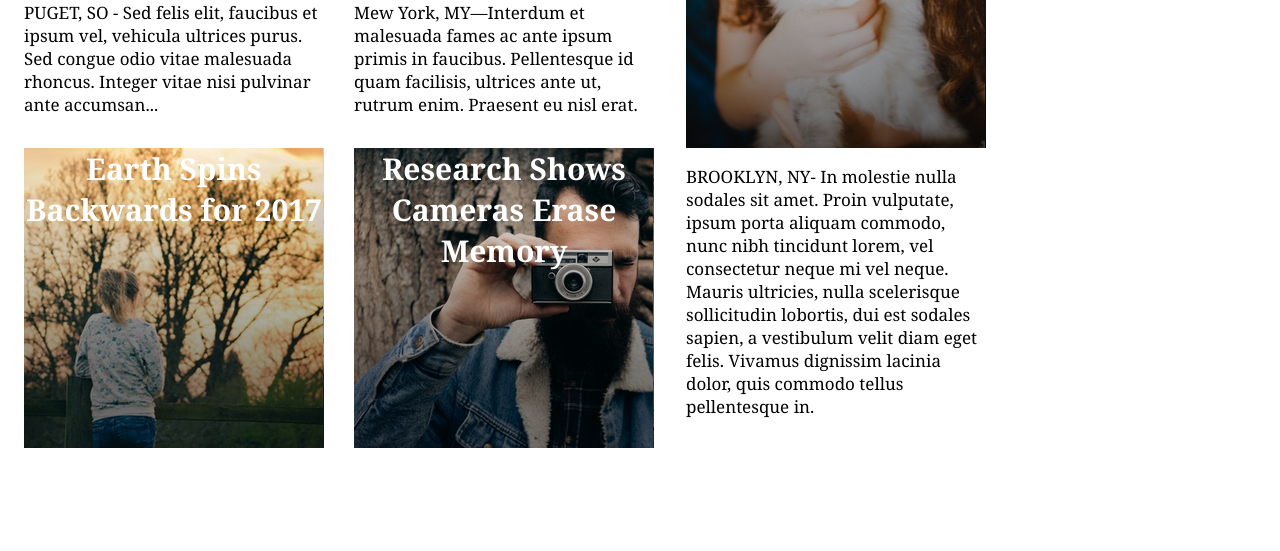
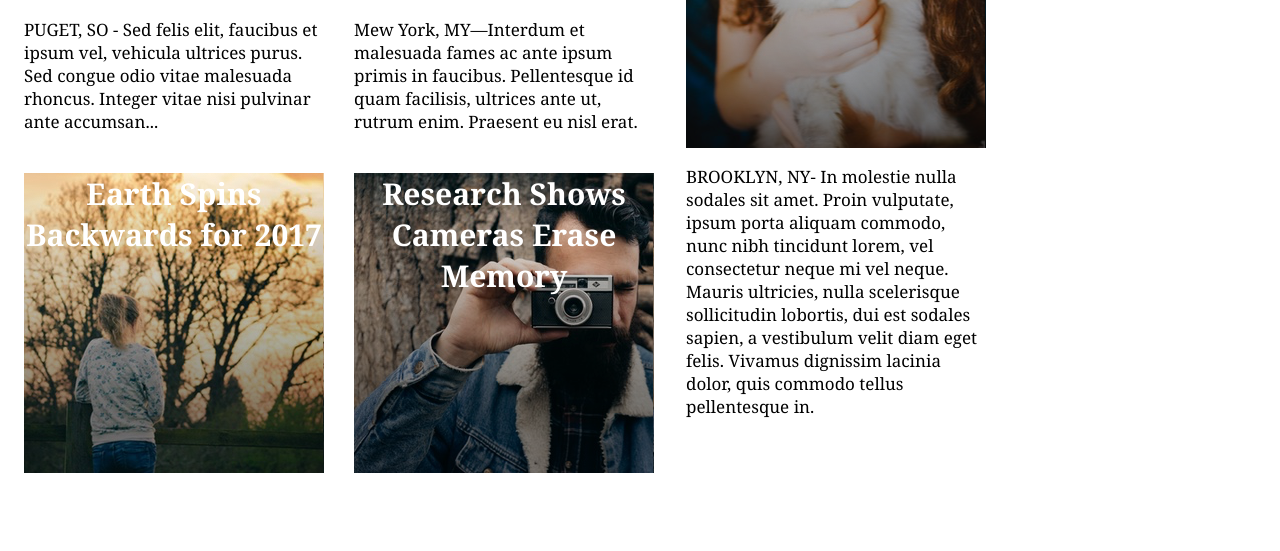
Before and after one commit to ConnieG87/MyTimes, a plain HTML site: page index.html in a window 1280 px wide. Shown: the part 812-1363 px from the top of the page. Before the commit the page ends 1338 px from the top, so only its background shows below. Drawn offline with Linux system fonts and the light colour scheme.

Commit message:
CSS image position, adjusted to example, with comments.

```diff
--- a/resources/css/style.css
+++ b/resources/css/style.css
@@ -104,15 +104,19 @@ a {
   background-image: url("../images/img-story-1.png");
 }
 
+.stories {
+  display: flex;
+  justify-content: space-between;
+  margin-top: 17px;
+}
+
 .story {
   display: flex;
   flex-direction: column;
   width: 300px;
-  justify-content: space-between;
+  /*justify-content: space-between;   They set the height of the text-content to align the images. Maybe my solution is better?*/
 }
 
-.stories {
-  display: flex;
-  justify-content: space-between;
-
+.stories .text-content {
+  height: 250px;
 }
```
